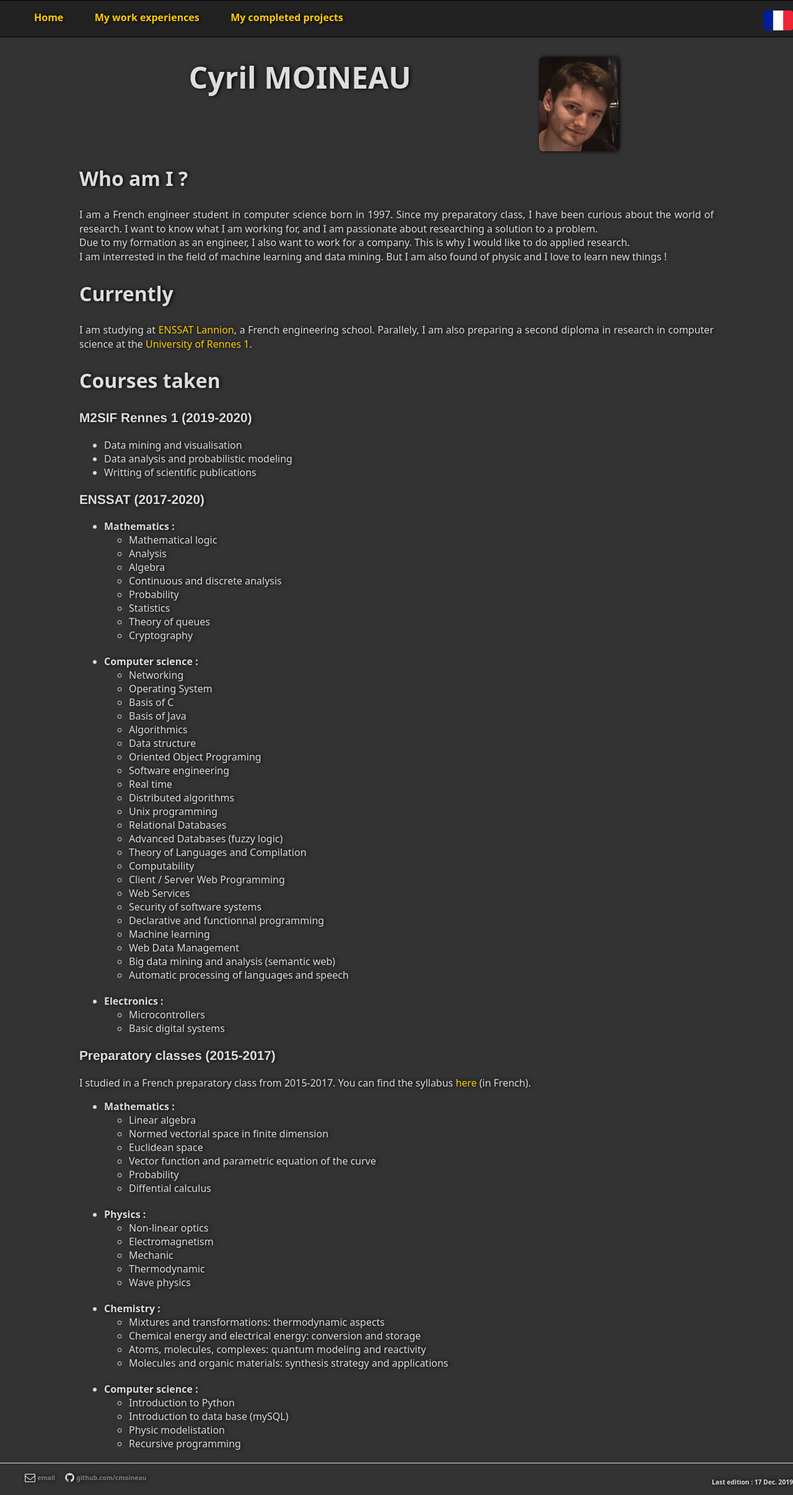
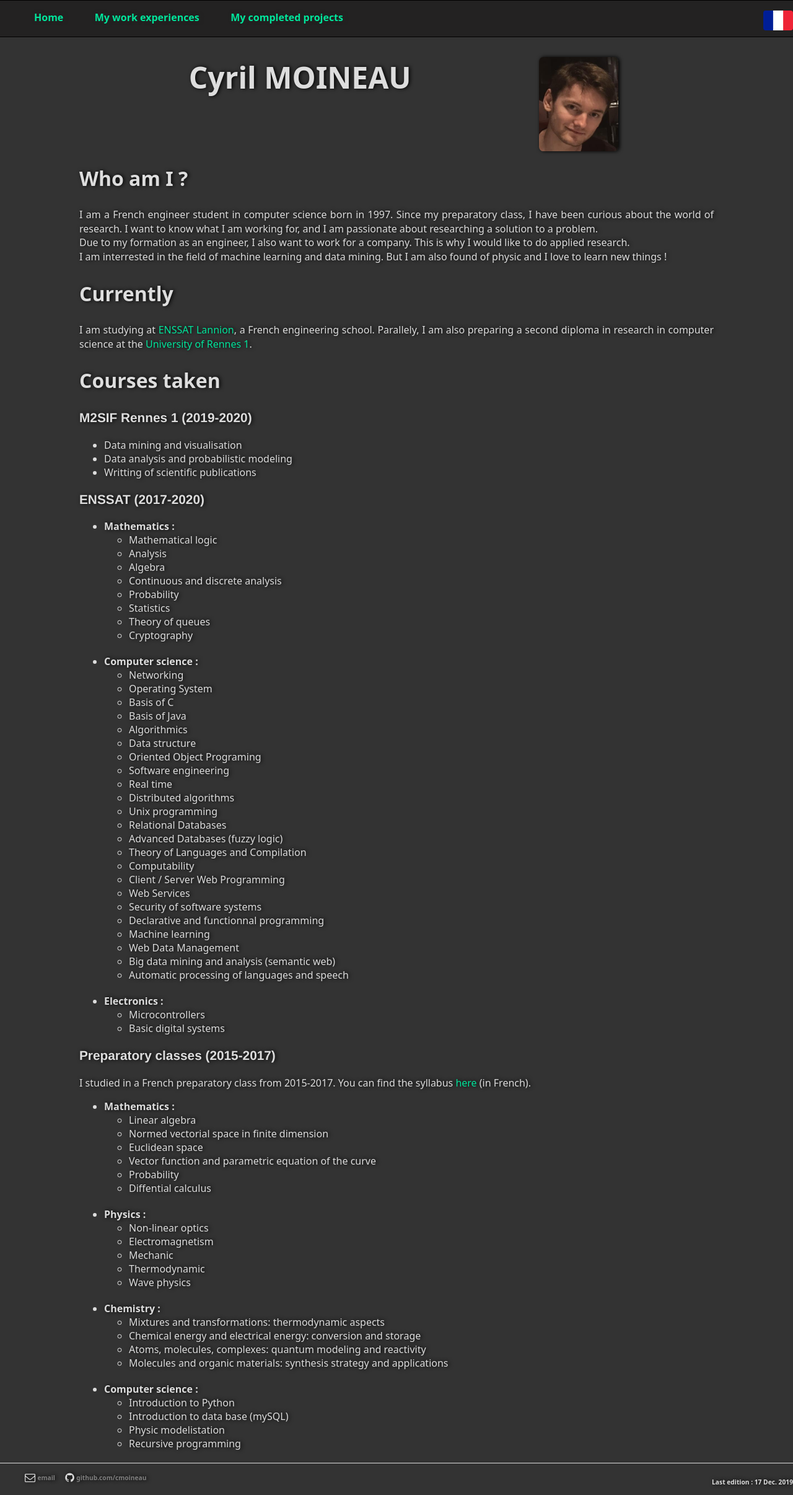
Before and after one commit to cmoineau/cmoineau.github.io, a Jekyll site: the page built from index.html, in a window 1280 px wide. Shown: the whole page at 62% size. Built offline with Jekyll 4.4.1, drawn with Linux system fonts in a browser that asks for light colours.

Commit message:
Adding dark theme as main theme. Removing the switch theme button.

```diff
--- a/_layouts/default.html
+++ b/_layouts/default.html
@@ -1,5 +1,5 @@
 <!DOCTYPE html>
-	<html lang="en" data-theme='dark'>
+	<html lang="en" data-theme='dark'> <!--Change to light later ?-->
 		<head>
 			<title>{{ page.title }}</title>
 			<!-- link to the French version -->
@@ -11,27 +11,6 @@
 			<!-- link for icon -->
 			 <link rel="stylesheet" href="https://cdnjs.cloudflare.com/ajax/libs/font-awesome/4.7.0/css/font-awesome.min.css">
 
-			<!-- <script type="text/javascript">
-				var checkbox = document.querySelector('input[name=theme]');
-
-        		checkbox.addEventListener('change', function() {
-		            if(this.checked) {
-		                trans()
-		                document.documentElement.setAttribute('data-theme', 'dark')
-		            } else {
-		                trans()
-		                document.documentElement.setAttribute('data-theme', 'light')
-		            }
-        		})
-
-		        let trans = () => {
-		            document.documentElement.classList.add('transition');
-		            window.setTimeout(() => {
-		                document.documentElement.classList.remove('transition')
-		            }, 1000)
-		        }
-
-			</script> -->
 		</head>
 		<body>
 			<nav>
@@ -40,15 +19,14 @@
 	        		<li><a href="/internship">My work experiences</a></li>
 	        		<li><a href="/project">My completed projects</a></li>
 	        		<a href="/fr"> <img id="flag" src="/ressources/fr_flag.png" title="Vers le mode Français"> </a>
+	    		</ul>
+			</nav>
+			<!--
+			<div class="toggle-container">
+					<input type="checkbox" id="switch" position='fixed' name="theme"/><label for="switch">Toggle</label>
 
-	        	<!--	<div class="toggle-container">
-						<input type="checkbox" id="switch" name="theme"/><label for="switch">Toggle</label>
-        			</div> -->
-	    		</ul>
-
-
-			</nav>
-
+    		</div>
+    		-->
 			<div class="container">
 
 				{{ content }}
@@ -72,4 +50,35 @@
 			</footer>
 
 		</body>
+			<script type="text/javascript">
+				let trans = () => {
+		            document.documentElement.classList.add('transition');
+		            window.setTimeout(() => {
+		                document.documentElement.classList.remove('transition')
+		            }, 1000)
+		        }
+
+
+				var checkbox = document.getElementById('switch');
+        		checkbox.addEventListener('change', function() {
+		            if(this.checked) {
+		                trans()
+		                document.documentElement.setAttribute('data-theme', 'dark')
+		                localStorage.setItem("data-theme", 1);
+		            } else {
+		                trans()
+		                document.documentElement.setAttribute('data-theme', 'light')
+		                localStorage.setItem("data-theme", 0);
+		            }
+        		})
+
+        		if(!("data-theme" in localStorage)){
+					localStorage.setItem("data-theme", 0);
+				}else{
+					if (localStorage.getItem('data-theme') != 0){
+						document.documentElement.setAttribute('data-theme', 'dark')
+						checkbox.checked = true
+					}
+				}
+			</script>
 	</html>
--- a/css/main.css
+++ b/css/main.css
@@ -3,26 +3,32 @@
 }
 html{
     font-size: 0.5vw + 0.5em;
-    --bg: white;
-    --color-text: blue;
-    --bg-nav: #232222;
+    --bg: #f6f8fa;
+    --color-text: #24292e;
+    --bg-nav: #24292e;
     --nav-a-c: #ffcc00;
-    --nav-a-bh: #383838;
+    --nav-a-bh: #2a3035;
     --nav-a-h: #ffcc00;
     --footer-a: gray;
     --footer-ah: #3f3f3f;
     --footer-abh: gray;
+    --shadow: white;
+    --a-bh: #eaebed;
+    --a-c: #ffcc00;
 }
 html[data-theme='dark']{
     --bg: #333333;
     --color-text: #dddddd;
     --bg-nav: #232222;
-    --nav-a-c: #ffcc00;
+    --nav-a-c: #00e59b;
     --nav-a-bh: #383838;
-    --nav-a-h: #ffcc00;
+    --nav-a-h: #00e59b;
     --footer-a: gray;
     --footer-ah: #3f3f3f;
     --footer-abh: gray;
+    --shadow: black;
+    --a-bh: #383838;
+    --a-c: #00e59b;
 }
 
 body {
@@ -46,7 +52,7 @@
 
 nav ul li, footer ul li {
     display: inline-block;
-    margin-right: 1em;
+    margin-right: 1em;0px
 }
 nav a{
     color: var(--nav-a-c);
@@ -59,40 +65,43 @@
 }
 nav a:hover{
     background-color: var(--nav-a-bh);
+    text-shadow: 2px 0px 6px var(--nav-a-bh);
     color: var(--nav-a-h);
 }
 nav li{
     display: inline-block;
+    text-shadow: 2px 0px 6px var(--bg-nav);
 }
 nav li:hover {
     text-decoration: none;
 }
 a {
     text-decoration: none;
-    color: var(--nav-a-c);
+    color: var(--a-c);
 }
 a:hover {
-    background-color: var(--nav-a-bh);
-    color: var(--nav-a-h);
+    text-shadow: 2px 0px 6px var(--a-bh);
+    background-color: var(--a-bh);
+    color: var(--a-c);
     border-radius: 3px;
 }
 h1 {
     font-size: 3em;
     font-family:'Noto Sans', 'Helvetica', 'Arial', 'Sans-Serif';
     text-align: center;
-    text-shadow: 2px 0px 6px black;
+    text-shadow: 2px 0px 6px var(--shadow);
 }
 h2 {
     font-size: 2em;
     font-family:'Noto Sans', 'Helvetica', 'Arial', 'Sans-Serif';
     border-bottom: 1px solid --color-text;
-    text-shadow: 2px 0px 6px black;
+    text-shadow: 2px 0px 6px var(--shadow);
 
 }
 h3 {
     font-size: 1.3em;
     font-family:'Helvetica', 'Arial', 'Sans-Serif';
-    text-shadow: 2px 0px 6px black;
+    text-shadow: 2px 0px 6px var(--shadow);
 }
 p {
     font-family: 'Noto Sans', 'Sans-Serif';
@@ -100,10 +109,10 @@
     line-height: 1.4em;
     color: --color-text;
     text-align: justify;
-    text-shadow: 2px 0px 6px black;
+    text-shadow: 2px 0px 6px var(--shadow);
 }
 li{
-    text-shadow: 2px 0px 6px black;
+    text-shadow: 2px 0px 6px var(--shadow);
     font-family: 'Noto Sans', 'Sans-Serif';
 }
 
@@ -191,7 +200,7 @@
 }
 
 input:checked + label {
-    background: red;
+    background: orange;
 }
 
 input:checked + label:after {
```
